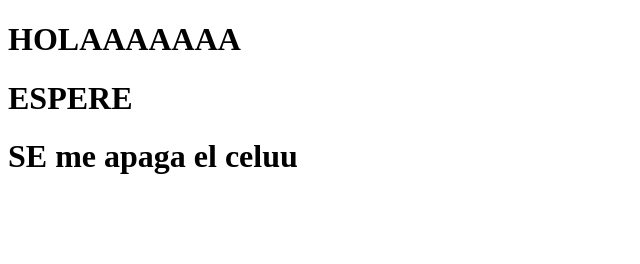
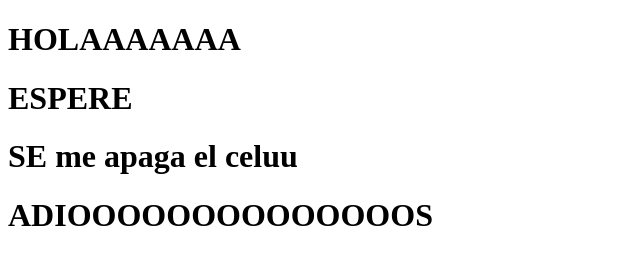
Before and after one commit to Esteban-Maila/proyecto-uno, a plain HTML site: page index.html in a window 1280 px wide. Shown: the whole page, without its empty margins (0-640 px from the left). Drawn offline with Linux system fonts and the light colour scheme.

Commit message:
Adioooooos

```diff
--- a/index.html
+++ b/index.html
@@ -10,6 +10,7 @@
     <h1>HOLAAAAAAA</h1>
     <h1>ESPERE</h1>
     <h1>SE me apaga el celuu</h1>
+    <h1>ADIOOOOOOOOOOOOOOS</h1>
 
 </body>
 </html>
```
